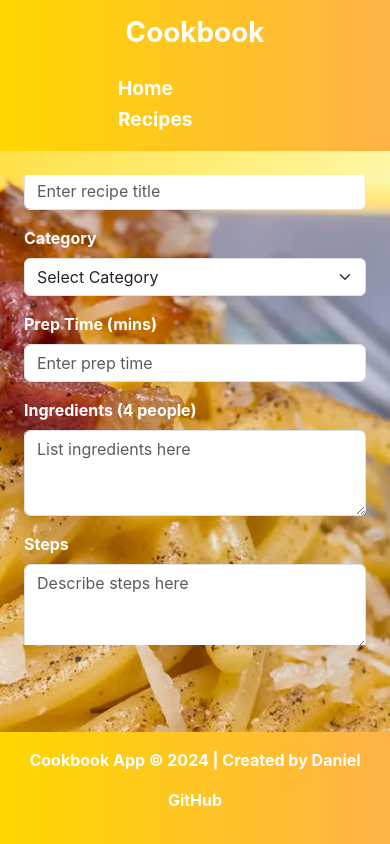
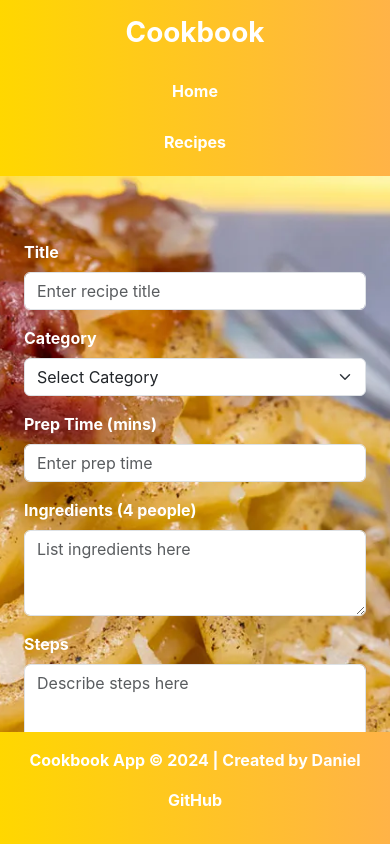
Before and after one commit to Danypoz1986/R0314-MERN, a React (Create React App) app in the folder cookbook/frontend/: page / in a window 390 px wide. Built offline with nearby package versions, Linux system fonts and the light colour scheme; no server answers.

Commit message:
job done

```diff
--- a/cookbook/frontend/src/styles.css
+++ b/cookbook/frontend/src/styles.css
@@ -142,7 +142,63 @@ footer{
         flex-direction: column;
         justify-content: center;
         align-items: center;
-        height: 80%; /* Fit the height of the screen */
-        overflow-y: auto; /* Scroll if content exceeds height */
+        margin-top: -140px;
+        overflow: hidden;
+        height: 900px;
+      }
+      body,html{
+        overflow-y: auto!important;
       }
   }
+
+  @media (max-width: 768px) {
+    nav {
+      flex-direction: column; /* Stack items vertically on small screens */
+      gap: 10px; /* Adjust gap for better spacing */
+    }
+
+    nav a, nav button {
+      font-size: 1.2rem; /* Slightly larger font for better visibility */
+      margin: 10px 0; /* Add vertical margin */
+    }
+
+    nav {
+        display: flex;
+        justify-content: center;
+        align-items: center;
+        gap: 15px; /* Add spacing between links/buttons */
+        flex-wrap: wrap; /* Wrap items on small screens */
+      }
+
+      nav a, nav button {
+        color: white;
+        background: none;
+        border: none;
+        cursor: pointer;
+        font-size: 1rem;
+        text-decoration: none;
+        font-weight: bold;
+        margin: 5px; /* Adjust margins for better spacing on smaller screens */
+      }
+      nav {
+        z-index: 1000; /* Ensures navigation stays on top */
+        position: relative; /* Necessary for z-index to work */
+    }
+
+    header {
+        z-index: 500; /* Lower than navigation */
+        position: relative; /* Ensure it doesn't overlap navigation */
+    }
+    footer {
+        z-index: 500; /* Same as header */
+    }
+
+    nav a, nav button {
+        pointer-events: auto; /* Ensure links/buttons are clickable */
+    }
+
+    .recipe-card:hover {
+        transform: scale(1.02); /* Subtle zoom effect */
+        transition: transform 0.2s ease; /* Smooth transition */
+    }
+  }
```
